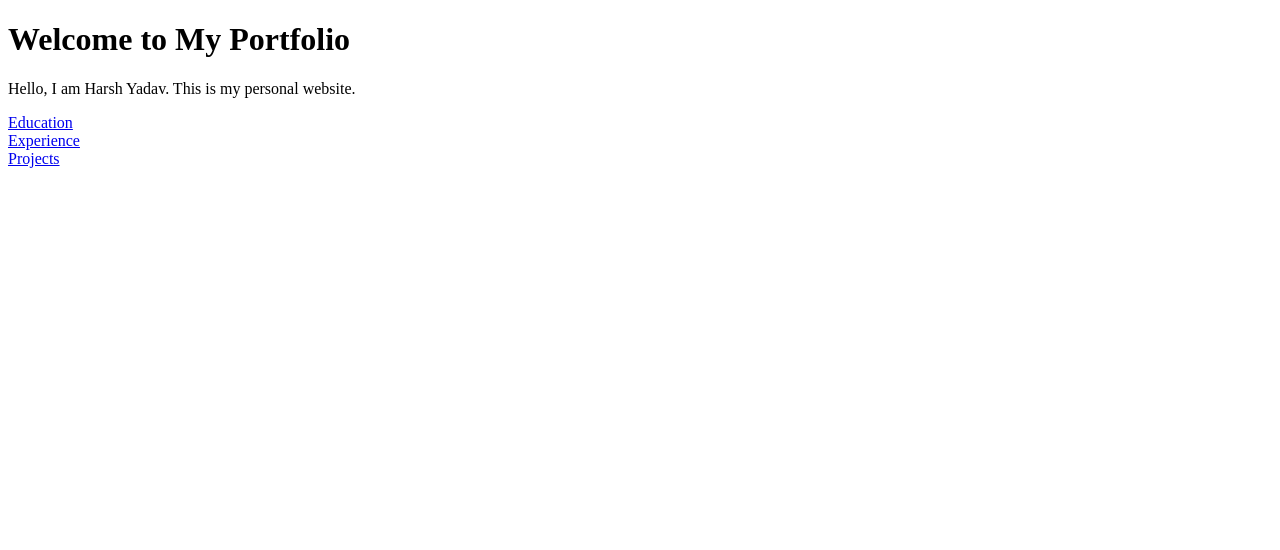
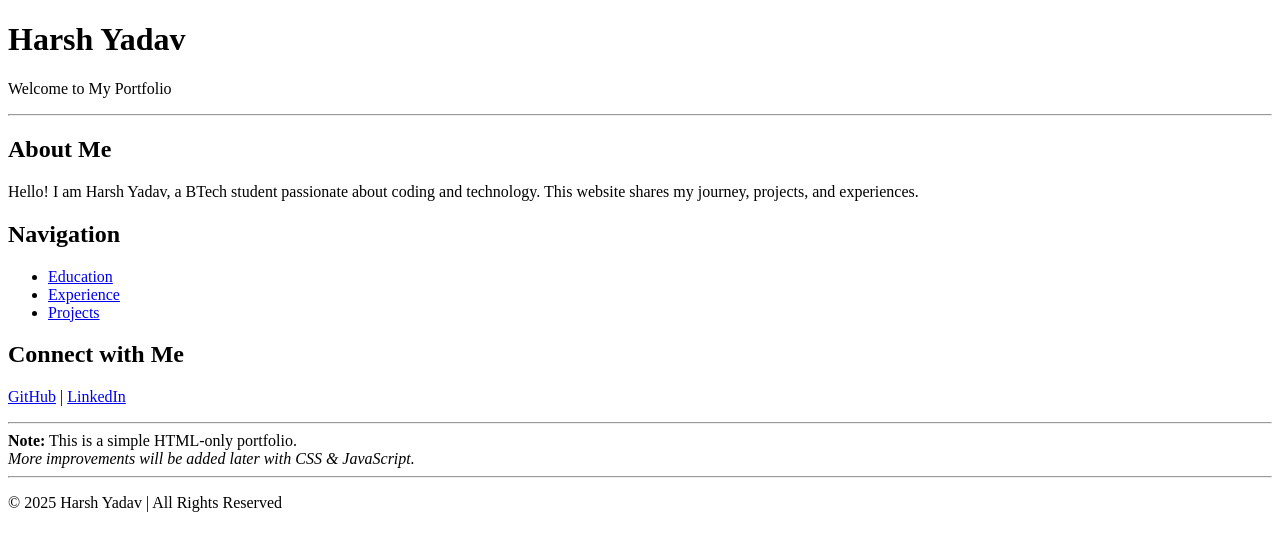
Before and after one commit to harshyadav19/harshyadav19.github.io, a plain HTML site: page index.html in a window 1280 px wide. Drawn offline with Linux system fonts and the light colour scheme.

Commit message:
index.html

```diff
--- a/index.html
+++ b/index.html
@@ -1,19 +1,51 @@
 <!DOCTYPE html>
-<html lang="en">                                                   <!-- lang attribute specifies the language of the document -->
+<html lang="en">
 <head>
   <meta charset="UTF-8">
   <meta name="viewport" content="width=device-width, initial-scale=1.0">
-  <title>My Portfolio</title>
+  <title>Harsh Yadav | Portfolio</title>
 </head>
 <body>
-  <h1>Welcome to My Portfolio</h1>
-  <p>Hello, I am Harsh Yadav. This is my personal website.</p>
-  <nav>                                                            <!-- nav is used to create a navigation bar -->
-    <a href="education.html">Education</a>
-    <br>
-    <a href="experience.html">Experience</a>
-    <br>
-    <a href="projects.html">Projects</a>
-  </nav>
+  <header>
+    <h1>Harsh Yadav</h1>
+    <p>Welcome to My Portfolio</p>
+  </header>
+  <hr>
+  <main>
+    <section>
+      <h2>About Me</h2>
+      <article>
+        <p>Hello! I am Harsh Yadav, a BTech student passionate about coding and technology.
+        This website shares my journey, projects, and experiences.</p>
+      </article>
+    </section>
+    <section>
+      <h2>Navigation</h2>
+      <nav>
+        <ul>
+          <li><a href="education.html">Education</a></li>
+          <li><a href="experience.html">Experience</a></li>
+          <li><a href="projects.html">Projects</a></li>
+        </ul>
+      </nav>
+    </section>
+    <section>
+      <h2>Connect with Me</h2>
+      <p>
+        <a href="https://github.com/harshyadav19" target="_main">GitHub</a> |
+        <a href="https://www.linkedin.com/in/harsh-yadav-6a8b3a336/" target="_main">LinkedIn</a>
+      </p>
+    </section>
+    <aside>
+      <hr>
+      <b>Note:</b> This is a simple HTML-only portfolio.
+      <br>
+      <i>More improvements will be added later with CSS & JavaScript.</i>
+    </aside>
+  </main>
+  <footer>
+    <hr>
+    <p>&copy; 2025 Harsh Yadav | All Rights Reserved</p>
+  </footer>
 </body>
 </html>
```
